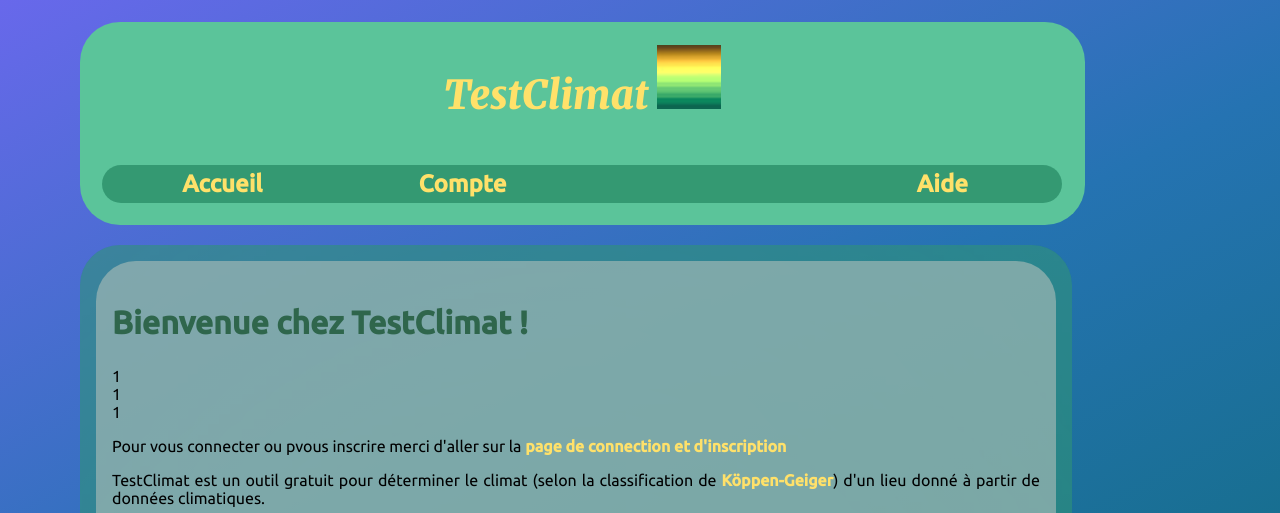
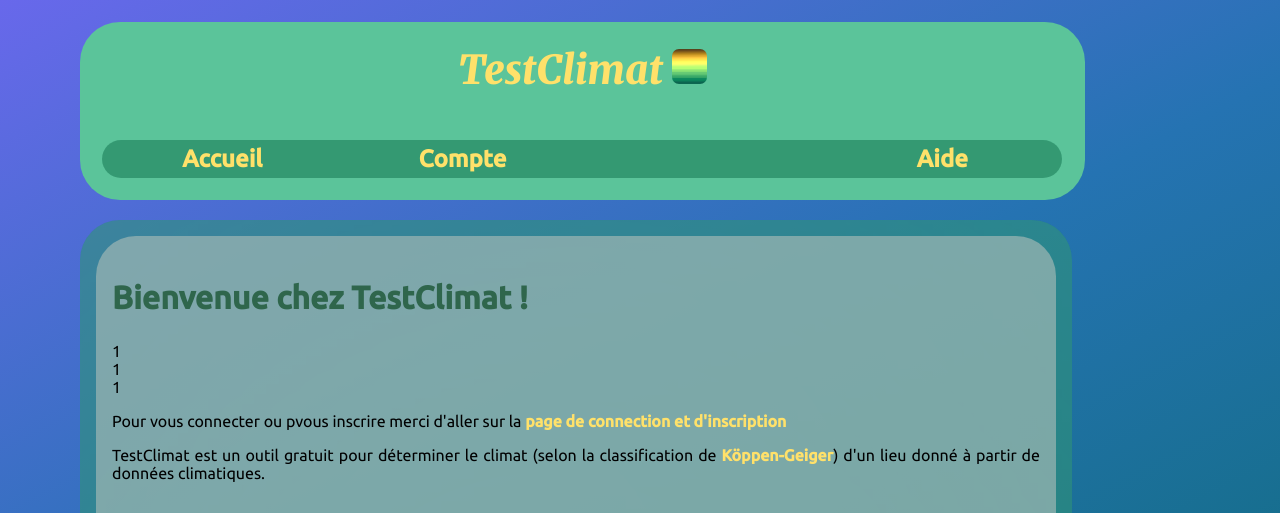
Before and after one commit to Quoifleur/testClimat-version_locale, a PHP site: page /testClimat/index.php in a window 1280 px wide. Shown: the top 513 px of the page. Run offline with PHP 8.4, Linux system fonts and the light colour scheme; the visitor is signed in with stand-in values (Sample User, id 1).

Commit message:
ajustement taille image témoin de connexion

```diff
--- a/FCSS/FeCSS.css
+++ b/FCSS/FeCSS.css
@@ -224,6 +224,10 @@ th {
     grid-template-columns: 1fr 1fr;
     grid-template-rows: 1fr 1fr 1fr 1fr;
     gap: 10px;
+}
+img{
+    width: 35px;
+    border-radius: 20%;
 }
 
 /*
--- a/navigation/header.php
+++ b/navigation/header.php
@@ -2,7 +2,7 @@
     <a href="index.php" id="header">TestClimat</a>
     <?php
     if (isset($_COOKIE['logged'])) {
-        echo '<img src="favicon.png"/> ';
+        echo '<img class"logged_picture" src="favicon.png"/> ';
     }
     ?>
 </header>
```
